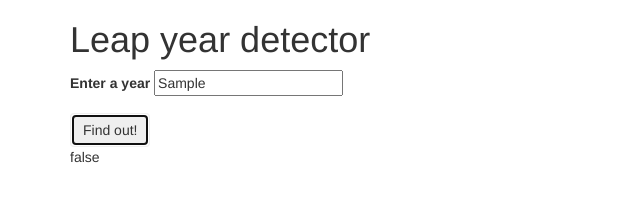
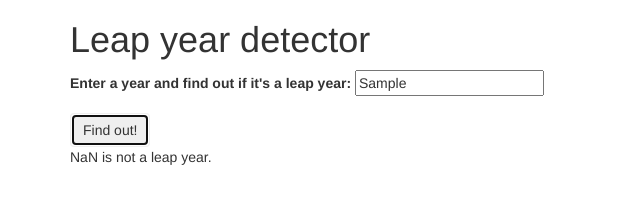
Before and after one commit to kerrbrittany9/leap-year, a plain HTML site: page index.html in a window 1280 px wide. Both pictures are taken after typing "Sample" into the empty fields and a click on the button "Find out!". Shown: the whole page, without its empty margins (0-640 px from the left). Drawn offline with Linux system fonts and the light colour scheme.

Commit message:
add front-end

```diff
--- a/css/styles.css
+++ b/css/styles.css
@@ -0,0 +1,3 @@
+#result {
+  display: none;
+}
--- a/index.html
+++ b/index.html
@@ -5,20 +5,23 @@
     <link href="css/styles.css" rel="stylesheet" type="text/css">
     <script src="js/jquery-3.2.1.js"></script>
     <script src="js/scripts.js"></script>
-    <title>leap year</title>
+    <title>Leap year detector</title>
   </head>
   <body>
     <div class="container">
       <h1>Leap year detector</h1>
+
       <form id="leap-year">
         <div class="form-group">
-              <label for="year">Enter a year</label>
+          <label for="year">Enter a year and find out if it's a leap year:</label>
           <input id="year" type="text">
         </div>
+
         <button type="submit" class="btn">Find out!</button>
       </form>
 
       <div id="result">
+        <p><span class="year"></span> is <span class="not"></span> a leap year.</p>
       </div>
     </div>
   </body>
--- a/js/scripts.js
+++ b/js/scripts.js
@@ -1,16 +1,27 @@
+// business logic
+var leapYear = function(year) {
+  if ((year % 4 === 0) && (year % 100 !== 0) || (year % 400 === 0)) {
+    return true;
+  } else {
+    return false;
+  }
+};
+
+// user interface logic
 $(document).ready(function() {
-  $("#leap-year").submit(function(event) {
+  $("form#leap-year").submit(function(event) {
     event.preventDefault();
     var year = parseInt($("input#year").val());
-    var leapYear = function(year) {
-      if ((year % 4 === 0) && (year % 100 !== 0) || (year % 400 === 0)) {
-        return true;
-      } else {
-        return false;
-      }
-    };
     var result = leapYear(year);
 
-    $("#result").text(result);
+    $(".year").text(year);
+
+    if (!result) {                 // same as writing if (result === false)
+      $(".not").text("not");
+    } else {
+      $(".not").text("");
+    }
+
+    $("#result").show();
   });
 });
```
Lines whose indentation alone changed are shown as unchanged.
